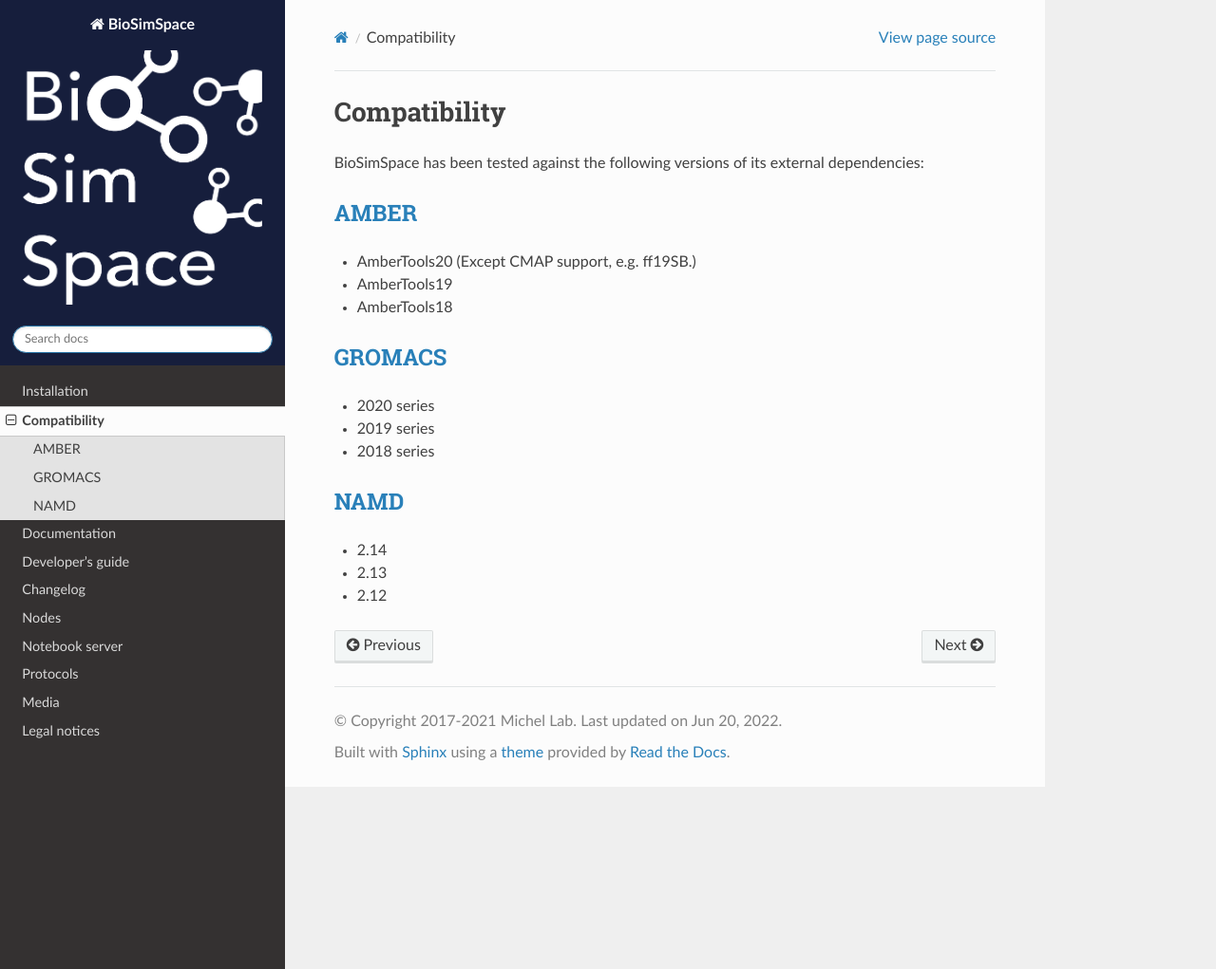
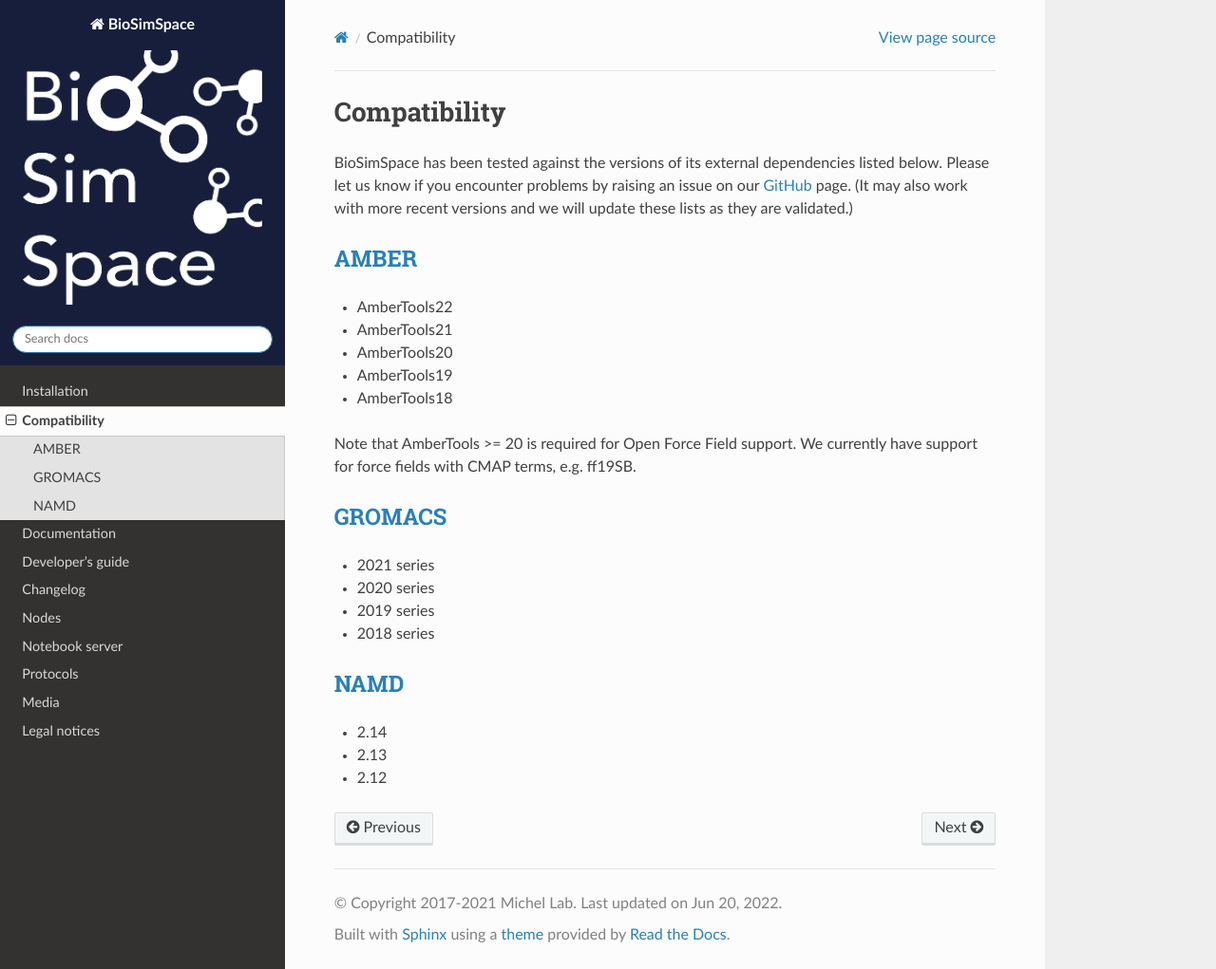
Before and after one commit to michellab/BioSimSpace, a Sphinx documentation site: the page built from doc/source/compatibility.rst, in a window 1280 px wide and 1021 px high. Shown: the whole window at 95% size. Built offline with Sphinx 7.4.7 and the Read the Docs theme 2.0.0, drawn with Linux system fonts in a browser that asks for light colours; the version number could not be read and is left out.

Commit message:
Update compatibility page. [ci skip]

```diff
--- a/doc/source/compatibility.rst
+++ b/doc/source/compatibility.rst
@@ -4,20 +4,30 @@
 Compatibility
 =============
 
-BioSimSpace has been tested against the following versions of its
-external dependencies:
+BioSimSpace has been tested against the versions of its
+external dependencies listed below. Please let us know if
+you encounter problems by raising an issue on our
+`GitHub <https://github.com/michellab/BioSimSpace/issues>`__
+page. (It may also work with more recent versions and we
+will update these lists as they are validated.)
 
 
 `AMBER <http://ambermd.org>`__
 ==============================
 
-* AmberTools20 (Except CMAP support, e.g. ff19SB.)
+* AmberTools22
+* AmberTools21
+* AmberTools20
 * AmberTools19
 * AmberTools18
+
+Note that AmberTools >= 20 is required for Open Force Field support.
+We currently have support for force fields with CMAP terms, e.g. ff19SB.
 
 `GROMACS <http://www.gromacs.org>`__
 ====================================
 
+* 2021 series
 * 2020 series
 * 2019 series
 * 2018 series
```
